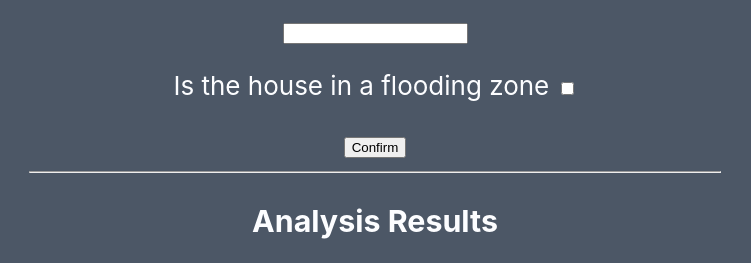
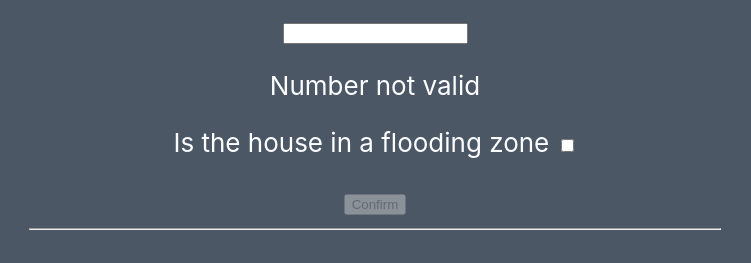
Before and after one commit to BaileyMendonca/civato-assignment, a React (Create React App) app: page / in a window 1280 px wide. Shown: the part 229-492 px from the top of the page, without its empty margins (265-1016 px from the left). Built offline with nearby package versions, Linux system fonts and the light colour scheme.

Commit message:
Fixed the error handling issue for the size input

```diff
--- a/src/Components/Analysis/Analysis.tsx
+++ b/src/Components/Analysis/Analysis.tsx
@@ -6,11 +6,13 @@ import './Analysis.css';
 
 //This analysis section takes the props from and processes theam to decide if they meet the requirements
 //and what type of house they can do
-function Analysis(props: any) {
+type Props = {floodValue: boolean, sizeValue: number, zoneValue: number, numberValid: boolean, id: number}
+function Analysis(props: Props) {
     //Defining the props for ease of use
     const floodValue = props.floodValue;
     const sizeValue = props.sizeValue;
     const zoneValue = props.zoneValue;
+    const isDisabled = !props.numberValid;
     const id = props.id;
     //Creating a state for the dynamic array that holds the available properties
     const [availableProperties, setAvailableProperties] = useState<string[]>([]);
@@ -18,11 +20,7 @@ function Analysis(props: any) {
     //Confirm details changes the state of the array and provives a popup so that users can see
     //that they have definitely entered the right details
     const confirmDetails = (size: number, zone: number, flooding: boolean) =>  {
-        //error checking to ensure that size is a valid number
-        if(isNaN(size)) {
-            alert('Please enter a valid size');
-            return;
-        }
+
         //Changing the bool for flooding into readable english
         var isInFloodingZone: string;
         if(flooding){
@@ -37,7 +35,8 @@ function Analysis(props: any) {
         propertyFactCheckHandler();
       }
 
-
+    //double check if this way of updating is safer
+    //setAvailableProperties((prevState -> { return { ...prevState, "No properties can be added to a flood zone."}}))
     const propertyFactCheckHandler = () => {
         if(floodValue){
             setAvailableProperties(current => [...current, "No properties can be added to a flood zone."]);
@@ -58,7 +57,7 @@ function Analysis(props: any) {
 
   return (
     <div className='Analysis__Main'>
-     <button name='submitButton' onClick={() => confirmDetails(sizeValue, zoneValue, floodValue)} className='Analysis__Submit__Button'>Confirm</button>
+     <button name='submitButton' onClick={() => confirmDetails(sizeValue, zoneValue, floodValue)} className='Analysis__Submit__Button' disabled={isDisabled}>Confirm</button>
      <hr></hr>
         <h3> Analysis Results</h3>
         <p> Based on your property facts, the allowed buildings may be built on your property</p>
--- a/src/Components/Facts/Facts.tsx
+++ b/src/Components/Facts/Facts.tsx
@@ -6,7 +6,7 @@ import Analysis from '../Analysis/Analysis';
 
 
 //This is the main collection of the Facts
-//This components only purpose is to ensure the correct layout of our comps
+//We then use facts to call the child analysis who processes the facts and decides which property worka
 function Facts() {
 
 
@@ -14,11 +14,23 @@ function Facts() {
   const [zoneValue, setZoneValue] = useState(1);
   const [sizeValue, setSizeValue] = useState(0);
   const [floodValue, setFloodValue] = useState(false);
+  const [numberValid, setNumberValid] = useState(false);
 
+    //Listens to input handler for size and assigns size to state.
   const handleSizeInputChange = (event: ChangeEvent<HTMLInputElement>) => {
       setSizeValue(parseInt(event.target.value));
+      console.log(+event.target.value);
+      if(isNaN(+event.target.value)) {
+        setNumberValid(false);
+      }
+      else {
+        setNumberValid(true);
+      }
     }
 
+
+
+    //handler for when the check box for flood is changed
     const handleFloodInputChange = () => {
       setFloodValue(!floodValue);
     }
@@ -50,6 +62,7 @@ function Facts() {
             <p>Please enter the size of your property in meters squared </p>
               <label>
                   <input type="text" name="property__size" onChange={handleSizeInputChange} className='Facts__Size__Input' />
+                  {!numberValid && <p> Number not valid </p> }
               </label>
           </div>
           <div>
@@ -57,7 +70,7 @@ function Facts() {
           </div>
 
         </div>
-      <Analysis id={1} floodValue={floodValue} sizeValue={sizeValue} zoneValue={zoneValue}/>
+        <Analysis id={1} floodValue={floodValue} sizeValue={sizeValue} zoneValue={zoneValue} numberValid = {numberValid}/>
       </div>
 
   );
```
Lines whose indentation alone changed are shown as unchanged.
